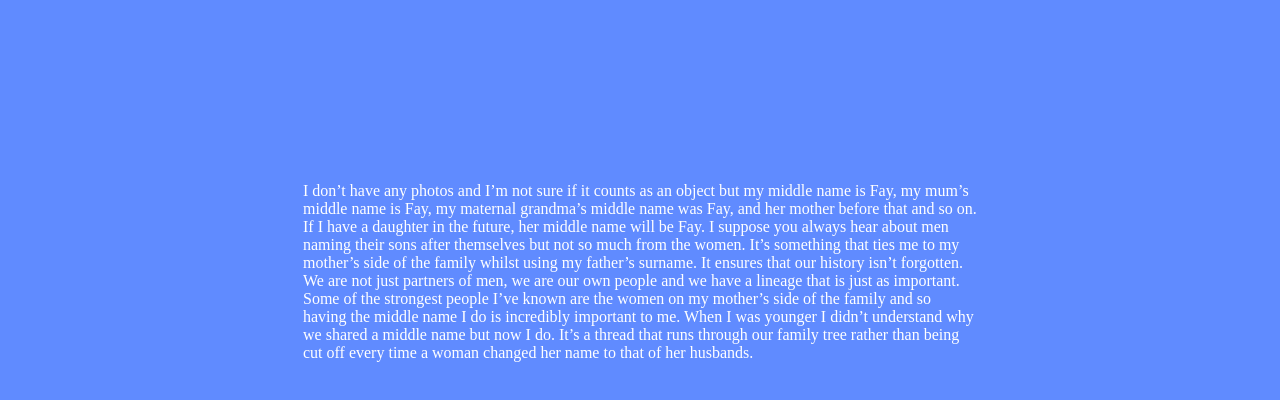
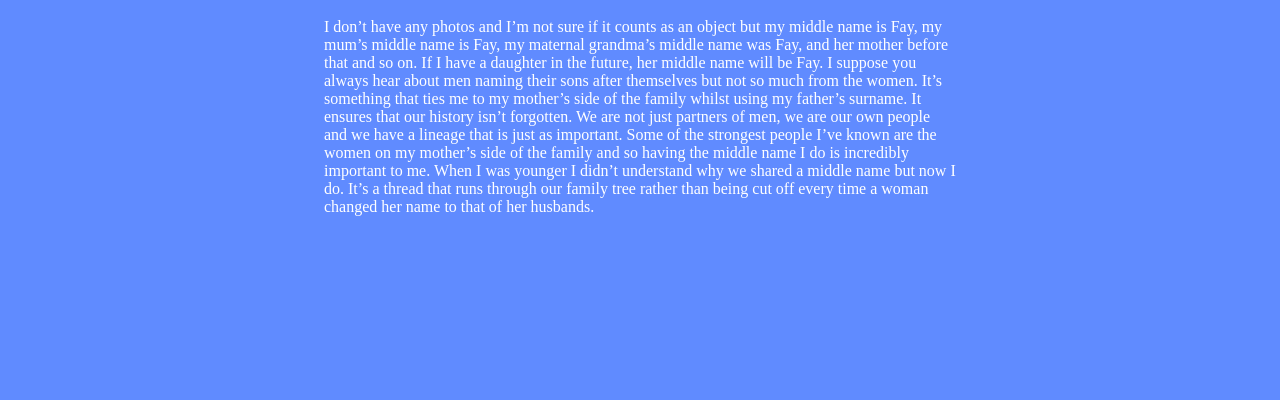
Before and after one commit to zealtxt/inheritance, a plain HTML site: page index.html in a window 1280 px wide. Shown: the part 66-466 px from the top of the page. Drawn offline with Linux system fonts and the light colour scheme.

Commit message:
Update style.css

```diff
--- a/style.css
+++ b/style.css
@@ -9,6 +9,6 @@ body {
 }
 
 #story {
-	width: 674px;
-	margin: 180px auto 0px;
+	width: 50%;
+	margin: auto;
 }
```
